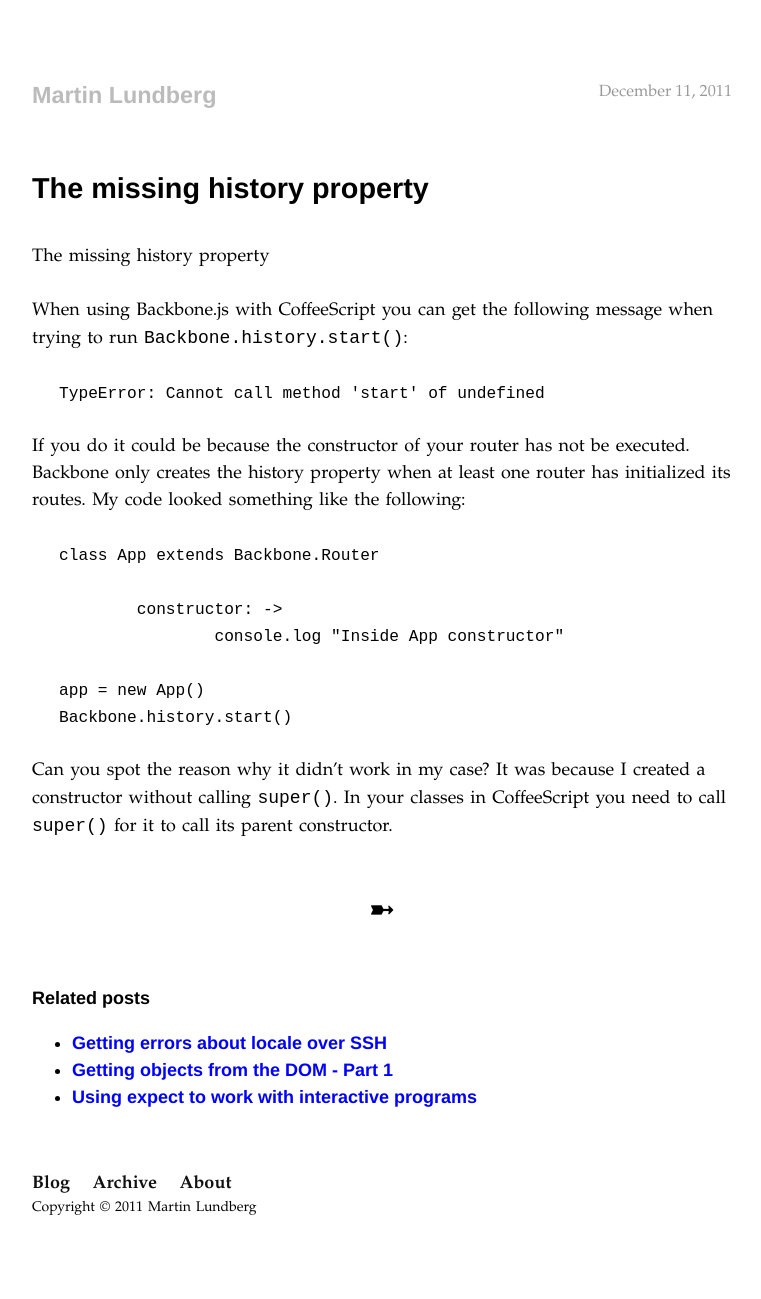
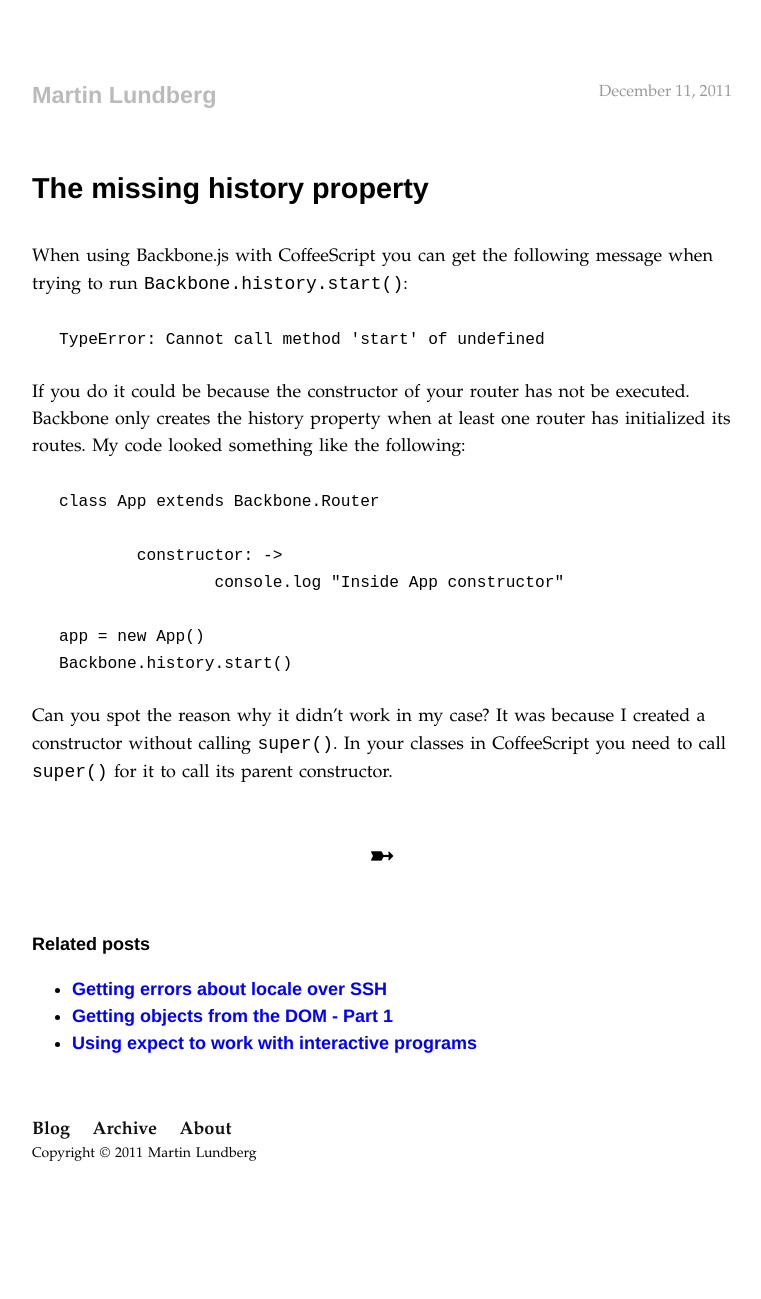
Before and after one commit to marlun/marlun.github.com, a Jekyll site: the page built from _posts/2011-12-11-the-missing-history-property.md, in a window 1280 px wide. Shown: the whole page, without its empty margins (258-1019 px from the left). Built offline with Jekyll 4.4.1, drawn with Linux system fonts in a browser that asks for light colours; after the commit the page ends 1245 px from its top, so only the background shows below that.

Commit message:
Removed header from missing history property post

```diff
--- a/_posts/2011-12-11-the-missing-history-property.md
+++ b/_posts/2011-12-11-the-missing-history-property.md
@@ -5,8 +5,6 @@
 - coffeescript
 - backbone
 ---
-
-The missing history property
 
 When using Backbone.js with CoffeeScript you can get the following message when trying to run `Backbone.history.start()`:
 
```
